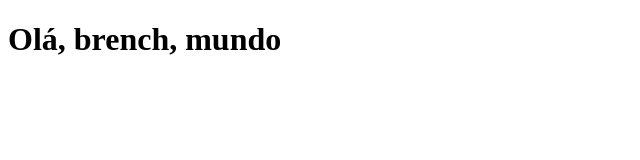
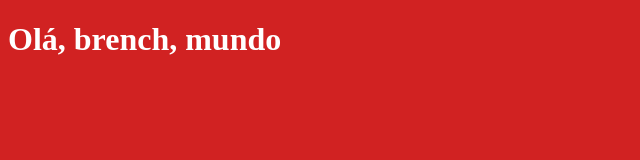
Before and after one commit to henriquecamposgustavo-maker/brench, a plain HTML site: page index.html in a window 1280 px wide. Shown: the whole page, without its empty margins (0-640 px from the left). Drawn offline with Linux system fonts and the light colour scheme.

Commit message:
estimizei

```diff
--- a/index.html
+++ b/index.html
@@ -4,6 +4,7 @@
     <meta charset="UTF-8">
     <meta name="viewport" content="width=device-width, initial-scale=1.0">
     <title>Document</title>
+    <link rel="stylesheet" href="style.css">
 </head>
 <body>
     <h1>Olá, brench, mundo</h1>
--- /dev/null
+++ b/style.css
@@ -0,0 +1,11 @@
+body {
+
+    background-color: #d12222;
+
+}
+
+h1 {
+
+    color: #ffffff;
+
+}
```
